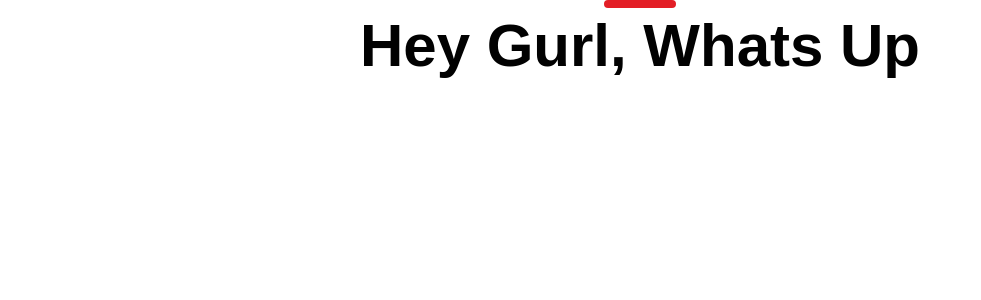
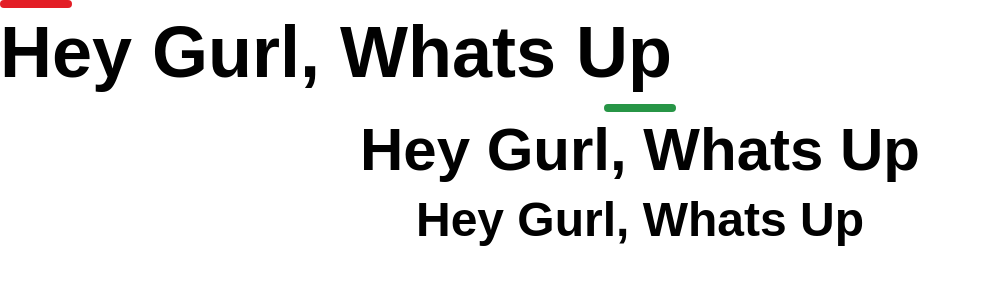
Before and after one commit to christoph-codes/vibesdiy, a Next.js app in the folder site/: page /components in a window 1280 px wide. Shown: the top 300 px of the page, without its empty margins (0-981 px from the left). Built offline with nearby package versions, Linux system fonts and the light colour scheme.

Commit message:
15: More tests for titles

```diff
--- a/site/pages/components.tsx
+++ b/site/pages/components.tsx
@@ -3,7 +3,13 @@ import Title from "../components/Title";
 const Components = () => {
 	return (
 		<>
-			<Title header="h2" eyebrow="primary" textAlign="center">
+			<Title header="h1" eyebrow="primary" textAlign="left">
+				Hey Gurl, Whats Up
+			</Title>
+			<Title header="h2" eyebrow="secondary" textAlign="center">
+				Hey Gurl, Whats Up
+			</Title>
+			<Title header="h3" eyebrow="tertiary" textAlign="center">
 				Hey Gurl, Whats Up
 			</Title>
 		</>
```
